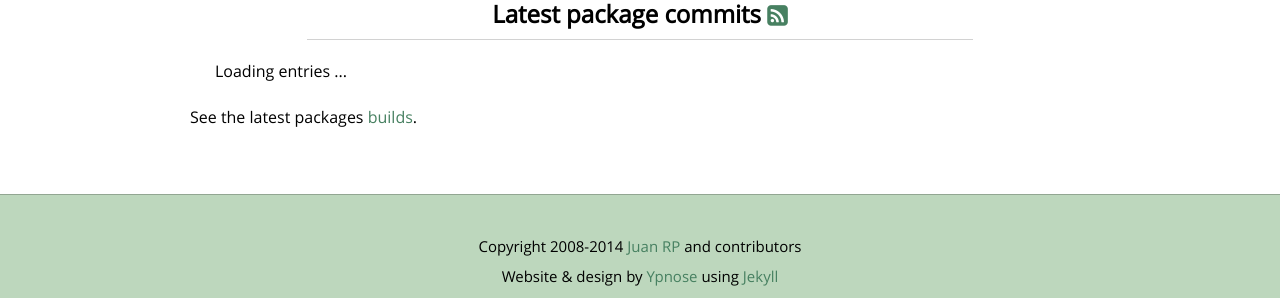
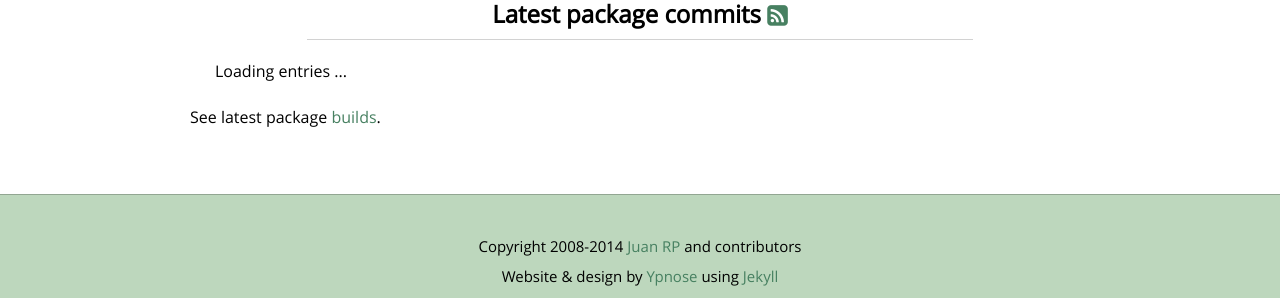
Before and after one commit to void-linux/void-linux.github.io, a Jekyll site: the page built from index.html, in a window 1280 px wide and 900 px high, scrolled down 6015 px. Shown: the part 533-831 px from the top of the window. Built offline with Jekyll 4.4.1, drawn with Linux system fonts in a browser that asks for light colours; Markdown is read by kramdown in place of the engine named in the settings.

Commit message:
index: grammar for previous.

```diff
--- a/index.html
+++ b/index.html
@@ -147,7 +147,7 @@ layout: default
 					entryTemplate: 'pkgcommits',
 				});
 			</script>
-			<p>See the latest packages <a href="http://build.voidlinux.eu:8010/console">builds</a>.</p>
+			<p>See latest package <a href="http://build.voidlinux.eu:8010/console">builds</a>.</p>
 		</div>
 
 	</article>
```
